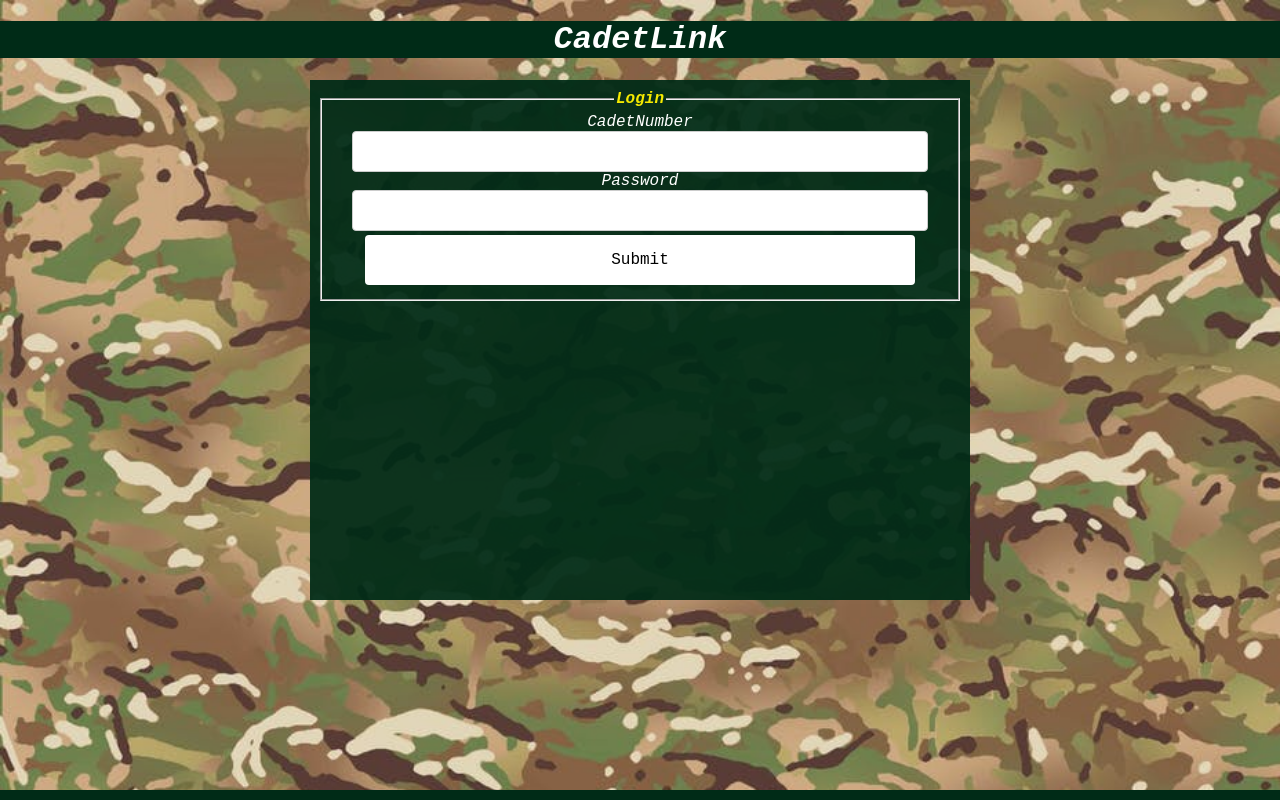
After one commit to Omagar1/CadetLink, a PHP site: page /Login.htm in a window 1280 px wide. The commit adds this page. Run offline with PHP 8.4, Linux system fonts and the light colour scheme.

Commit message:
Revised Login system
simplified Log in details aswell as making it more secure

```diff
--- /dev/null
+++ b/Login.htm
@@ -0,0 +1,40 @@
+<!DOCTYPE html>
+  <html>
+    <head>
+      <title>CadetLink</title>
+      <link href="main.css" rel="stylesheet" />
+      <link rel="preconnect" href="https://fonts.googleapis.com">
+      <link rel="preconnect" href="https://fonts.gstatic.com" crossorigin>
+      <link href="https://fonts.googleapis.com/css2?family=Bebas+Neue&display=swap" rel="stylesheet">
+
+    </head>
+
+    <body id = "test">
+      <div id="header">
+        <h1>CadetLink</h1>
+      </div>
+
+      <div id="navbar">
+
+      </div>
+      <div id="container">
+
+        <div id="mainSignUp">
+          <fieldset>
+            <Legend><b>Login</b></Legend>
+            <form>
+                <label for="fname">CadetNumber</label><br>
+                <input type="text" id="CNum" name="CNum" value=""><br>
+                <label for="fname">Password</label><br>
+                <input type="text" id="Pword" name="Pword" value=""><br>
+
+              <input type="submit" class = "button">
+            </form>
+          </fieldset>
+        </div>
+      </div>
+      <div id="footer">
+
+      </div>
+    </body>
+  </html>
--- /dev/null
+++ b/QuickDataEntry.txt
@@ -0,0 +1,6 @@
+INSERT INTO `sizes`(sizeTypeID, value)
+VALUES (1,160);
+
+INSERT INTO `items`(NSN, ItemTypeID, NumIssued, NumInStore,NumReserved,NumOrdered)
+VALUES (8415-99-597-0428,1,6,7,0,0);
+VALUES (8415-99-597-0429,1,1,13,0,0);
--- a/main.css
+++ b/main.css
@@ -53,6 +53,17 @@
         background-color: rgb(0, 43, 23, 0.938);
         margin: 10%;
         padding: 1%;
+        min-height: 500px;
+        text-align: center;
+        font-family: 'Bebas Neue', cursive;
+        font-style: oblique;
+      }
+      #mainSignUp {
+        background-color: rgb(0, 43, 23, 0.938);
+        width: 50%;
+        margin: auto;
+        padding: 10px;
+        border: 5px;
         min-height: 500px;
         text-align: center;
         font-family: 'Bebas Neue', cursive;
@@ -117,6 +128,7 @@
       }
       #radio{
         margin: 0%;
+        display: inline;
       }
 
       b{
@@ -129,7 +141,17 @@
           margin-right: auto;
         }
 
-          input[type=text], select, textarea {
+          input[type=text] {
+            width: 90%;
+            padding: 12px;
+            border: 1px solid #ccc;
+            border-radius: 4px;
+            resize: vertical;
+            background-color:rgb(65, 65, 65,);
+            color: black;
+
+          }
+          input[type=radio] {
             width: 90%;
             padding: 12px;
             border: 1px solid #ccc;
@@ -146,7 +168,7 @@
           }
 
           .CFAV{
-            color: black;
+            color: rgb(245, 234, 0)
           }
 
           option{
@@ -156,8 +178,9 @@
 
           #radio {
             width: auto !important;
-            padding-right: 0px !important;
+            padding: 0% !important;
           }
+
 
   /* ----------------------------- Button stuff  -----------------------------  */
 
@@ -173,8 +196,18 @@
           font-size: 16px;
           border-radius: 4px;
         }
+        input[type=button], input[type=submit], input[type=reset] {
+          background-color: white;
+          border: none;
+          color: black;
+          padding: 16px 32px;
+          text-decoration: none;
+          margin: 4px 2px;
+          cursor: pointer;
+        }
         .button:hover {
-          background-color: rgb(255, 47, 47);
+           color: rgb(245, 234, 0);
+           background-color: rgb(0,78,66) ;
         }
 
         /* ----------------------------- footer stuff -----------------------------  */
--- a/signUp.htm
+++ b/signUp.htm
@@ -23,7 +23,7 @@
       </div>
       <div id="container">
 
-        <div id="main">
+        <div id="mainSignUp">
           <fieldset>
             <Legend><b>sign up</b></Legend>
             <form>
@@ -33,9 +33,9 @@
               <input type="text" id="lname" name="lname" value="">
               <div id = "radio">
               <input type="radio" id="CFAV" name="role" value="CFAV">
-              <label for="CFAV">CFAV</label><br>
+              <label for="CFAV" class="inline">CFAV</label><br>
               <input type="radio" id="cadet" name="role" value="cadet">
-              <label for="cadet">cadet</label><br>
+              <label for="cadet" class="inline">cadet</label><br>
               </div>
               <select id = rank >
                 <option value="Cdt" class = "cadet">Cadet</option>
```
Also changed, not shown: loginSignup.css (added, +75 -0 lines), 1 other file.
